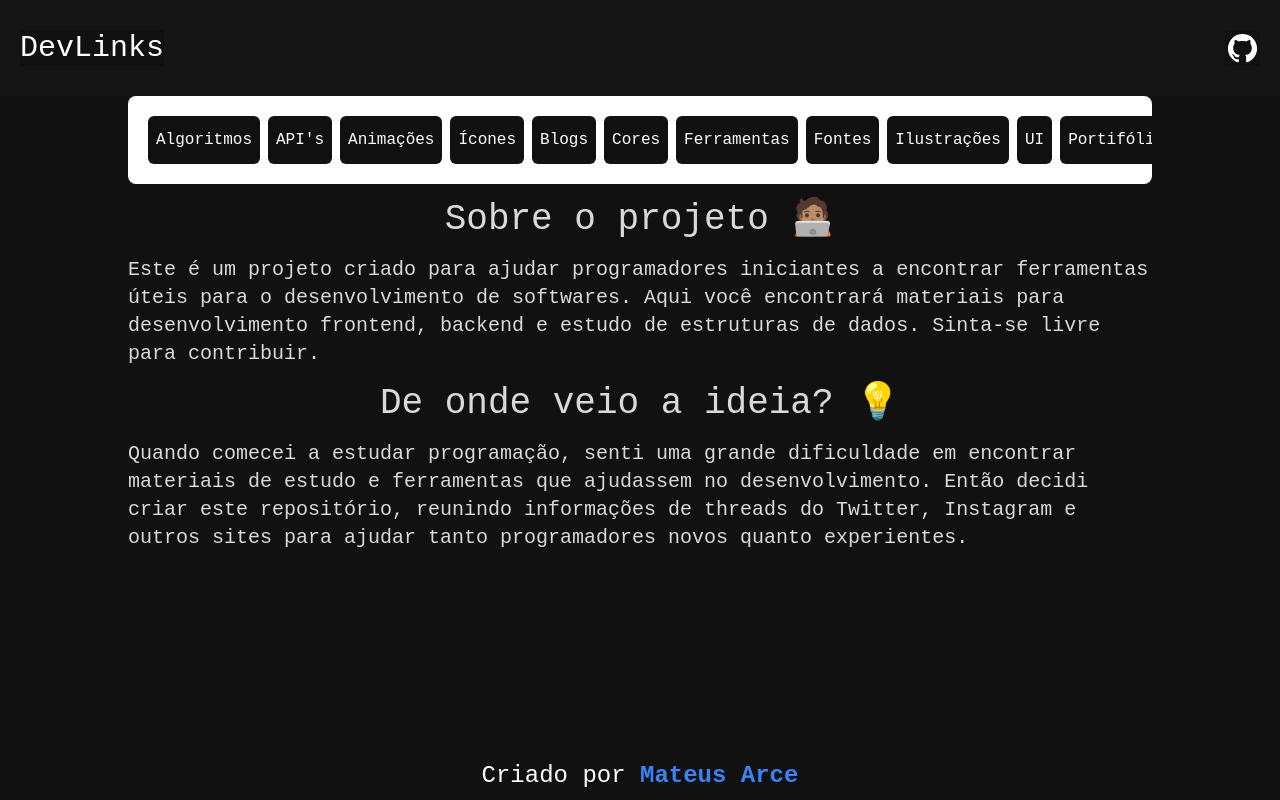
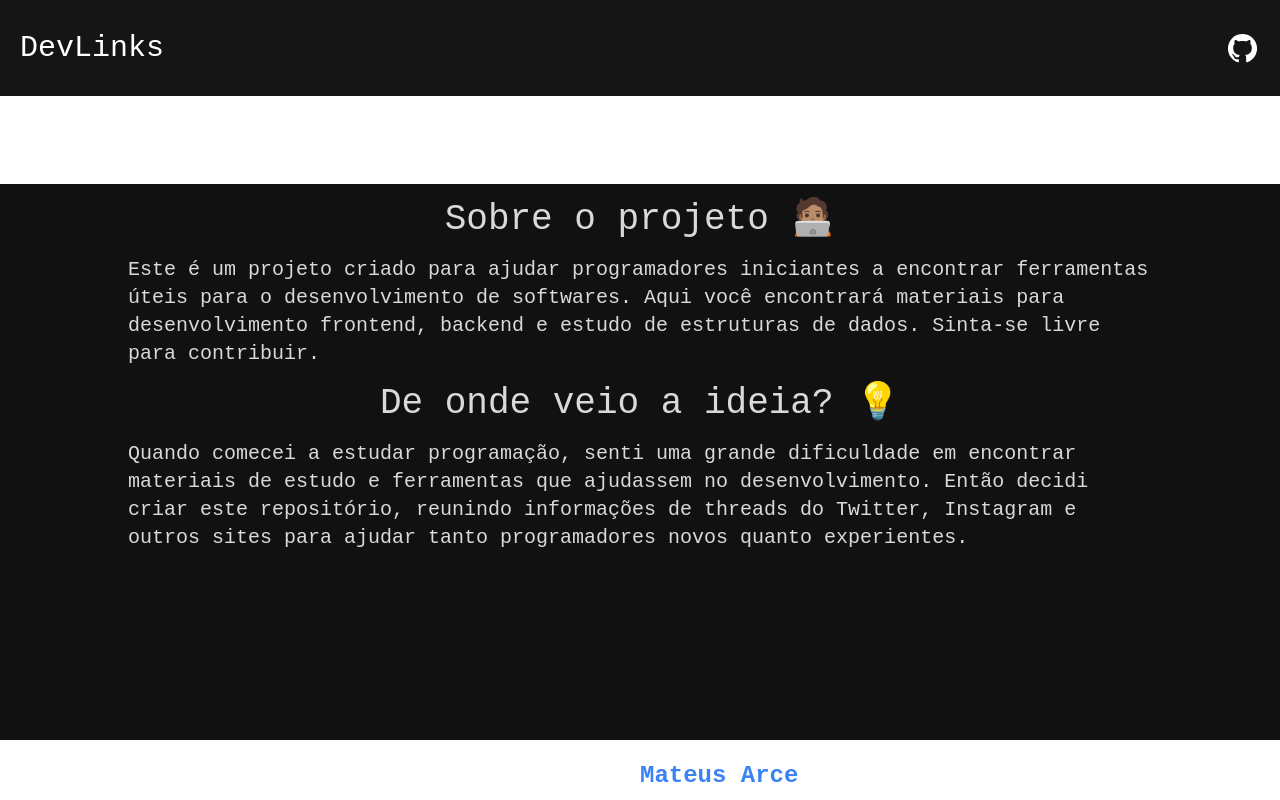
Before and after one commit to mateusarcedev/devlinks, a Next.js app: page / in a window 1280 px wide. Built offline with nearby package versions, Linux system fonts and the light colour scheme.

Commit message:
fix: Removendo background-color e adicionando altura

```diff
--- a/app/globals.css
+++ b/app/globals.css
@@ -1,12 +1,12 @@
 @tailwind base;
 @tailwind components;
 @tailwind utilities;
-@import url('https://fonts.googleapis.com/css2?family=JetBrains+Mono:wght@100;300;400;500;700&display=swap');
+@import url("https://fonts.googleapis.com/css2?family=JetBrains+Mono:wght@100;300;400;500;700&display=swap");
 
 * {
   padding: 0;
   margin: 0;
+  height: "100%";
   box-sizing: border-box;
-  background: #111111;
-  font-family: 'JetBrains Mono', monospace;
+  font-family: "JetBrains Mono", monospace;
 }
```
